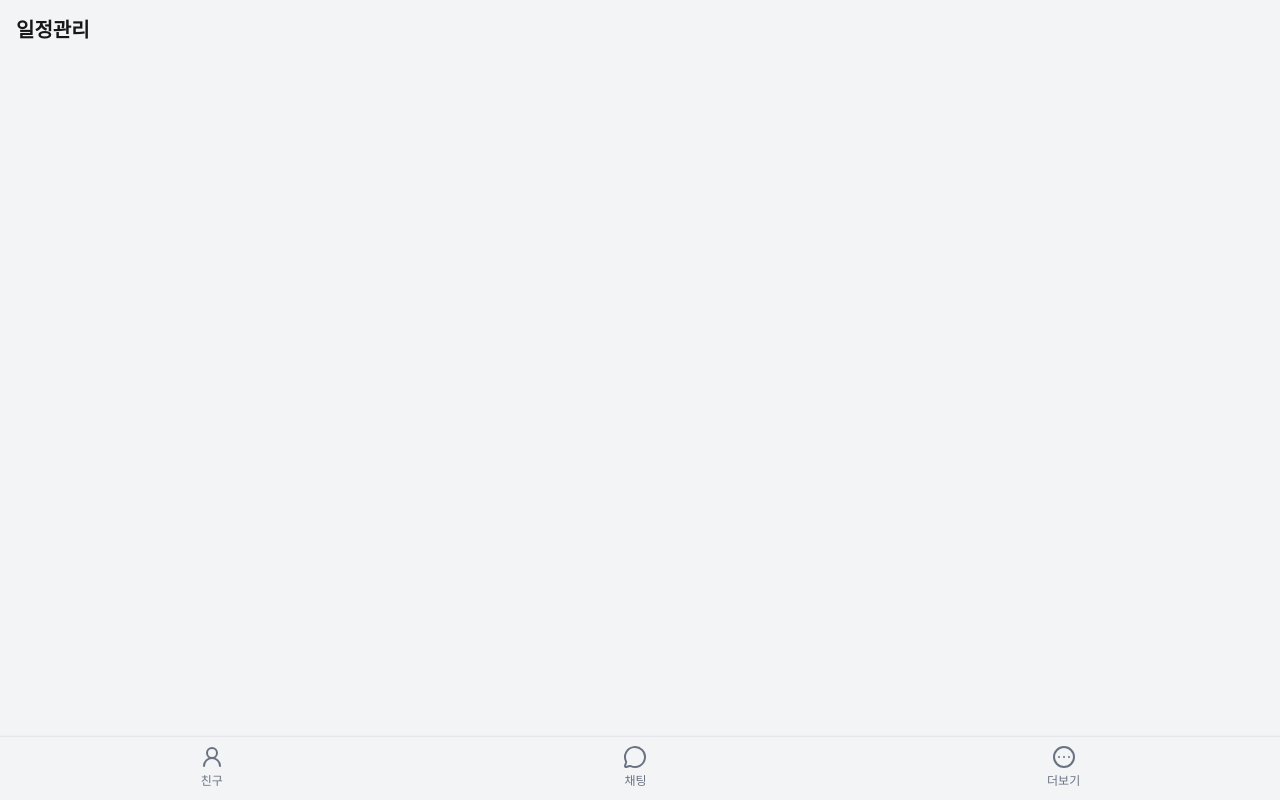
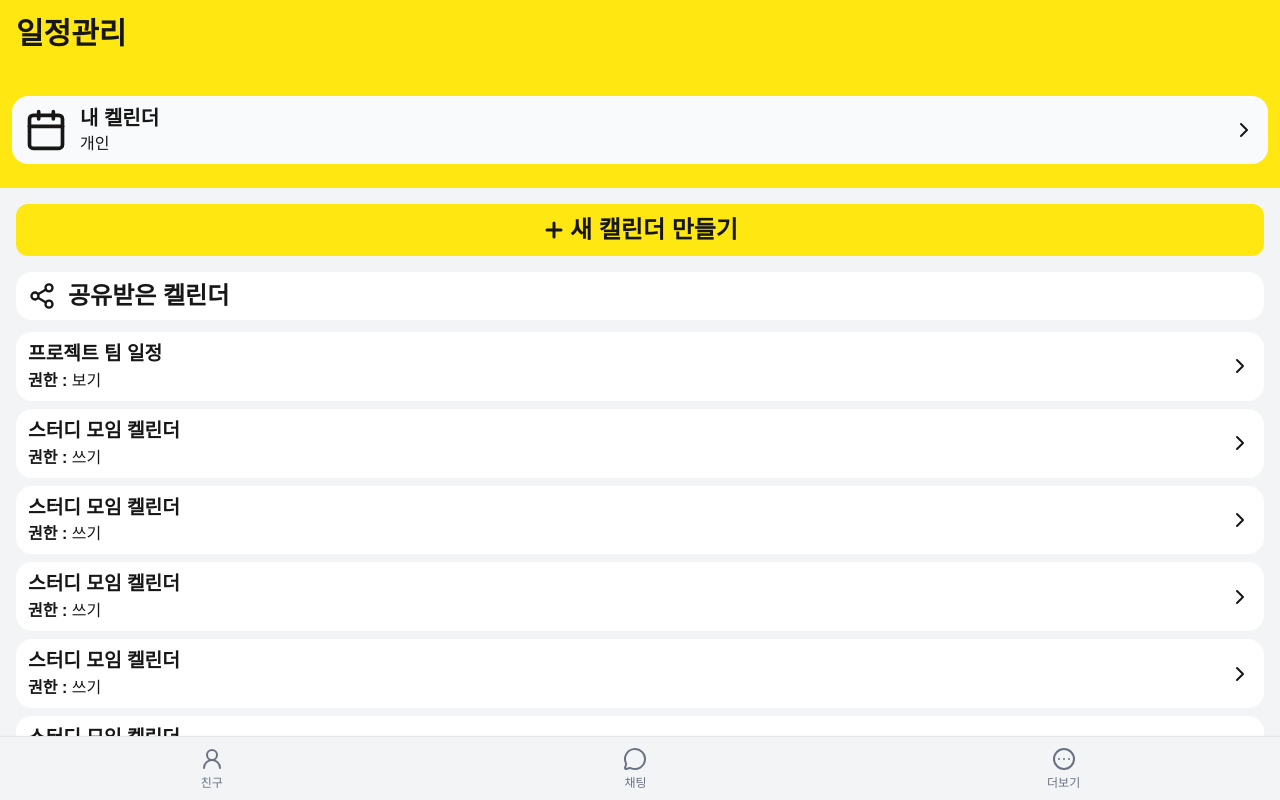
Before and after one commit to sangwon-work/chat-web, a Next.js app: page /calender in a window 1280 px wide. Built offline with nearby package versions, Linux system fonts and the light colour scheme.

Commit message:
켈린더 메인 화면 구성

```diff
--- /dev/null
+++ b/src/app/calender/detail/page.tsx
@@ -0,0 +1,7 @@
+export default function CalenderDetailPage() {
+    return (
+        <div>
+
+        </div>
+    )
+}
--- a/src/app/calender/page.tsx
+++ b/src/app/calender/page.tsx
@@ -1,13 +1,31 @@
 'use client'
 
-import PageHeader from "@/components/common/header/Header";
+import CalenderMineList from "@/components/calender/list/CalenderMineList";
+import CalenderShareList from "@/components/calender/list/CalenderShareList";
+import {Plus} from "lucide-react";
 
 export default function Calender() {
   return (
-    <div className="flex flex-col h-[calc(100dvh-var(--nav-h)-env(safe-area-inset-bottom,0px))] p-4 bg-gray-100">
-      <PageHeader
-        title={'일정관리'}
-      />
+    <div className="flex flex-col bg-gray-100 overflow-y-auto">
+        <div className='bg-[#FFE812]'>
+            <div className="flex items-center justify-between mb-4 p-4">
+                <h1 className="text-3xl font-[600]">일정관리</h1>
+                <div className="flex gap-2"></div>
+            </div>
+            <CalenderMineList/>
+        </div>
+        <div className=''>
+            <div className='p-4'>
+                <div
+                    className='flex justify-center items-center gap-1 p-2 rounded-xl bg-[#FFE812] text-[1.5rem] font-[600]'
+                    onClick={() => {console.log('캘린더 만들기')}}
+                >
+                    <Plus strokeWidth={3}/>
+                    <p className=''>새 캘린더 만들기</p>
+                </div>
+            </div>
+            <CalenderShareList/>
+        </div>
     </div>
   )
 }
--- /dev/null
+++ b/src/components/calender/list/CalenderMineList.tsx
@@ -0,0 +1,25 @@
+'use client'
+
+import {Calendar, ChevronRight} from "lucide-react";
+
+export default function CalenderMineList() {
+    return (
+        <>
+            <div className='p-3'>
+                <div
+                    className='flex justify-between items-center mb-3 pt-2 pb-2 ps-3 pe-3 bg-opacity-50 rounded-2xl bg-gray-50'
+                    onClick={() => {console.log('캘린더 상세 이동')}}
+                >
+                    <div className='flex flex-1 gap-3 items-center'>
+                        <Calendar className="w-11 h-11" />
+                        <div className=''>
+                            <p className='text-xl font-[600]'>내 켈린더</p>
+                            <p>개인</p>
+                        </div>
+                    </div>
+                    <ChevronRight/>
+                </div>
+            </div>
+        </>
+    )
+}
--- /dev/null
+++ b/src/components/calender/list/CalenderShareList.tsx
@@ -0,0 +1,92 @@
+'use client'
+
+import {Share2, ChevronRight} from "lucide-react";
+
+const mineCalenderList: { calenderpkey: number; title: string; memo: string; role: 'viewer' | 'editor' | 'owner' }[] = [
+    {
+        calenderpkey: 1,
+        title: '프로젝트 팀 일정',
+        memo: '개인',
+        role: 'viewer',
+    },
+    {
+        calenderpkey: 2,
+        title: '스터디 모임 켈린더',
+        memo: '개인',
+        role: 'editor'
+    },
+    {
+        calenderpkey: 3,
+        title: '스터디 모임 켈린더',
+        memo: '개인',
+        role: 'editor'
+    },
+    {
+        calenderpkey: 4,
+        title: '스터디 모임 켈린더',
+        memo: '개인',
+        role: 'editor'
+    },
+    {
+        calenderpkey: 5,
+        title: '스터디 모임 켈린더',
+        memo: '개인',
+        role: 'editor'
+    },
+    {
+        calenderpkey: 6,
+        title: '스터디 모임 켈린더',
+        memo: '개인',
+        role: 'editor'
+    },
+    {
+        calenderpkey: 7,
+        title: '스터디 모임 켈린더',
+        memo: '개인',
+        role: 'editor'
+    },
+    {
+        calenderpkey: 8,
+        title: '스터디 모임 켈린더1',
+        memo: '개인',
+        role: 'editor'
+    },
+    {
+        calenderpkey: 9,
+        title: '스터디 모임 켈린더1',
+        memo: '개인',
+        role: 'editor'
+    }
+]
+
+export default function CalenderShareList() {
+    return (
+        <>
+            <div className='ps-4 pe-4'>
+                <div className='flex justify-between items-center mb-3 pt-2 pb-2 ps-3 pe-3 rounded-2xl bg-white'>
+                    <div className='flex flex-1 gap-3 items-center'>
+                        <Share2 className="w-7 h-7" />
+                        <p className='text-2xl font-[700]'>공유받은 켈린더</p>
+                    </div>
+                </div>
+                <div className='flex flex-col gap-2'>
+                    {mineCalenderList.map((calender, idx) => (
+                        <div
+                            key={idx}
+                            className='flex items-center bg-white pt-2 pb-2 ps-3 pe-3 rounded-2xl'
+                            onClick={() => {console.log('켈린더 상세 이동')}}
+                        >
+                            <div className='flex-1'>
+                                <p className='text-[1.2rem] font-[600]'>{calender.title}</p>
+                                <span className='font-[600]'>권한 : </span><span>{calender.role === 'viewer' ? '보기' : calender.role === 'editor' ? '쓰기' : '소유자'}</span>
+                            </div>
+                            <button>
+                                <ChevronRight/>
+                            </button>
+                        </div>
+                    ))}
+                </div>
+            </div>
+        </>
+    )
+}
--- a/src/components/common/navigation/BottomNavigation.tsx
+++ b/src/components/common/navigation/BottomNavigation.tsx
@@ -26,7 +26,7 @@ export default function BottomNavigation() {
   const pathname = usePathname();
 
   return (
-    <nav className="fixed bottom-0 h-16 left-0 right-0 bg-gray-100 shadow-sm flex justify-around py-2 border-t border-gray-200">
+    <nav className="fixed bottom-0 h-16 left-0 right-0 bg-gray-100 shadow-sm flex justify-around items-center py-2 border-t border-gray-200">
       {navItems.map((item) => {
         const isActive = pathname.startsWith(item.href);
 
--- a/src/components/toast/ToastContainer.tsx
+++ b/src/components/toast/ToastContainer.tsx
@@ -8,8 +8,8 @@ export default function ToastContainer() {
 
   return (
     <div className="fixed bottom-[5rem] left-1/2 transform -translate-x-1/2 z-50 space-y-2 flex flex-col items-center">
-      {toasts.map((toast) => (
-        <Toast key={toast.id} {...toast} />
+      {toasts.map((toast, idx) => (
+        <Toast key={idx} {...toast} />
       ))}
     </div>
   );
```
Also changed, not shown: src/components/more/MoreMenuGrid.tsx (+0 -81 lines).
